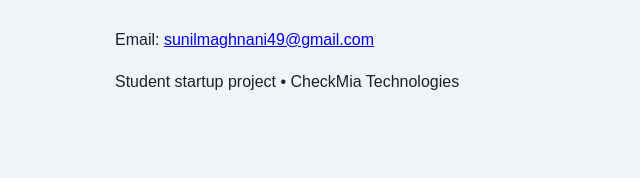
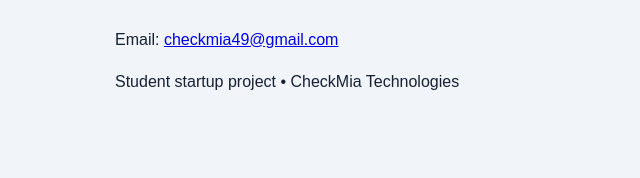
Before and after one commit to Sunil-Kumar4545/checkmia-website, a plain HTML site: page index.html in a window 1280 px wide. Shown: the part 3256-3434 px from the top of the page, 0-640 px from the left. Drawn offline with Linux system fonts and the light colour scheme.

Commit message:
Update index.html

```diff
--- a/index.html
+++ b/index.html
@@ -6,4 +6,4 @@
 <section id="team"><h2>Our Team</h2><div class="cards team"><article><h3>Sunil</h3><b>Project Lead & Business Analyst</b><p>CT-24095</p><p>Project planning • Requirements • Research</p></article><article><h3>Afraz Khan</h3><b>Machine Learning Engineer</b><p>CT-24067</p><p>Python • Computer Vision • Model Evaluation</p></article><article><h3>Fozan Khan</h3><b>Backend Developer & Data Engineer</b><p>CT-24096</p><p>Python • APIs • SQL • Data Processing</p></article><article><h3>Bilal</h3><b>Frontend Developer & UI/UX Designer</b><p>CT-24260</p><p>HTML • CSS • JavaScript • Responsive UI</p></article></div></section>
 <section id="services" class="shade"><h2>Products & Services</h2><div class="cards"><article><h3>Image assessment</h3><p>Compare uploaded shoe images with a curated reference dataset.</p></article><article><h3>Code / catalogue check</h3><p>Check entered identifiers against available reference records; a barcode alone does not prove authenticity.</p></article><article><h3>Risk report</h3><p>Show signals, limitations and a manual-review recommendation.</p></article></div></section>
 <section id="project"><h2>Proposed Project: CheckMia Verify</h2><p>Counterfeit footwear can mislead buyers, create financial loss and weaken trust in online marketplaces. CheckMia proposes a decision-support prototype that combines image classification, identifier checks and transparent confidence reporting.</p><ol><li>Enter brand, model and product code.</li><li>Upload front, side, heel and label images.</li><li>System checks data quality and runs a baseline image model.</li><li>Results show matching signals, uncertainty and next steps.</li></ol><p><strong>Safety boundary:</strong> The prototype will not certify a product as genuine. It will label results as “consistent with reference”, “suspicious indicators” or “unable to assess”.</p></section>
-<section id="contact" class="shade"><h2>Contact</h2><p>Email: <a href="mailto:sunilmaghnani49@gmail.com">sunilmaghnani49@gmail.com</a></p><p>Student startup project • CheckMia Technologies</p></section></main><footer>© 2026 CheckMia Technologies • Student project concept</footer><script src="script.js"></script></body></html>
+<section id="contact" class="shade"><h2>Contact</h2><p>Email: <a href="mailto:checkmia49@gmail.com">checkmia49@gmail.com</a></p><p>Student startup project • CheckMia Technologies</p></section></main><footer>© 2026 CheckMia Technologies • Student project concept</footer><script src="script.js"></script></body></html>
```
